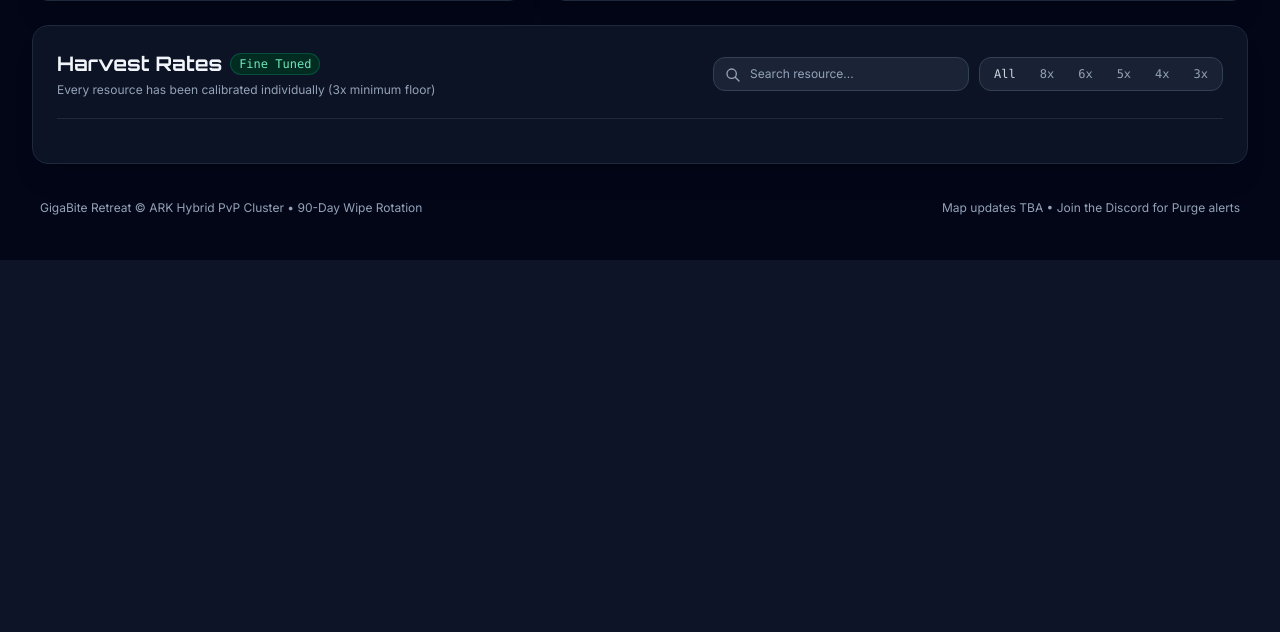
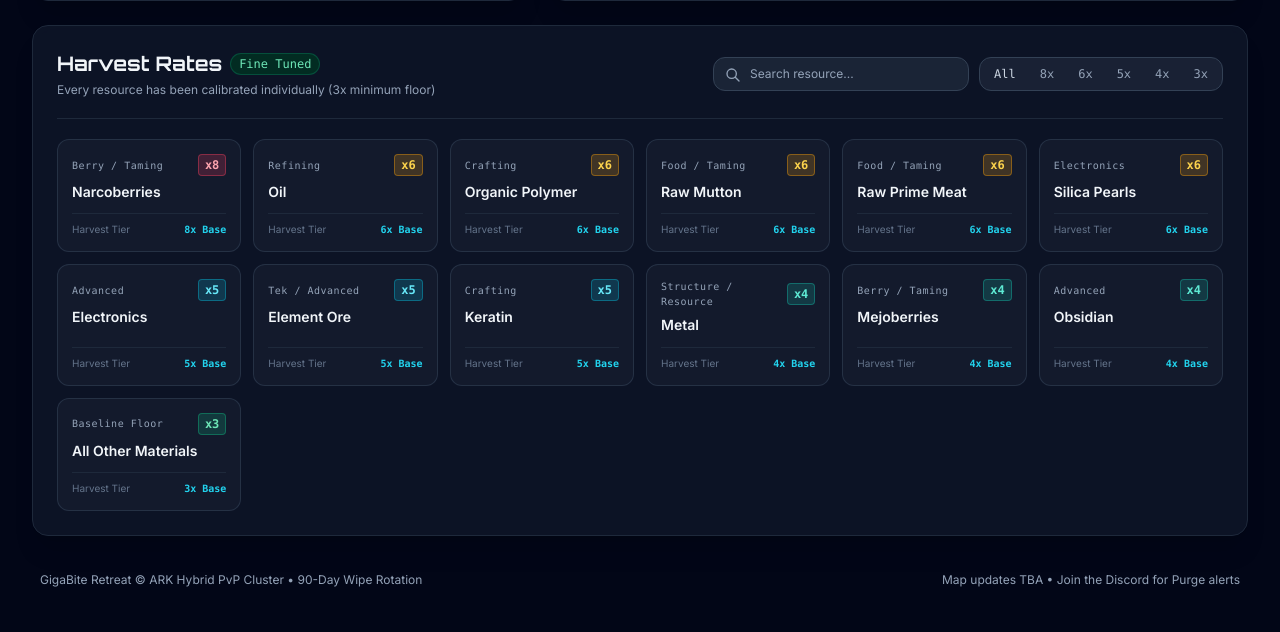
Before and after one commit to achaney55/TekRexpertsCompanion, a Django app: template main/templates/main/server_stats/dodo_domain_stats.html in a window 1280 px wide. Shown: the part 1084-1716 px from the top of the page. Before the commit the page ends 1344 px from the top, so only its background shows below. Run offline with Django 3.2, Linux system fonts and the light colour scheme; the template is opened without the code that fills it, so the values that code supplies are empty; some libraries are stand-ins or nearby versions.

Commit message:
Fixed issue with dodo domain harvest rates not instantiating on load

```diff
--- a/main/templates/main/server_stats/dodo_domain_stats.html
+++ b/main/templates/main/server_stats/dodo_domain_stats.html
@@ -323,6 +323,10 @@
       { name: "All Other Materials", rate: "x3", numeric: 3, tier: "3x", category: "Baseline Floor" }
     ];
 
+
+    let currentFilter = 'all';
+
+
     // Populate Player Stats
     function renderPlayerStats() {
       const container = document.getElementById('playerStatsList');
```
